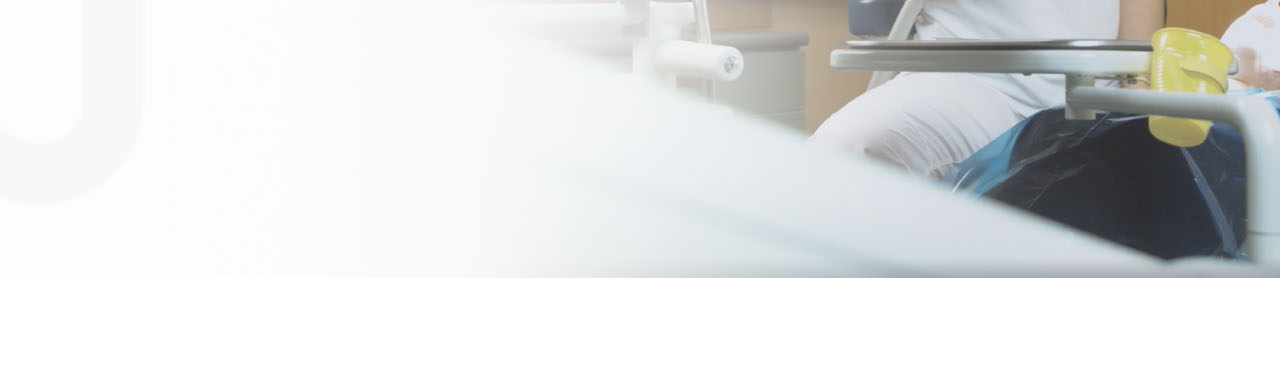
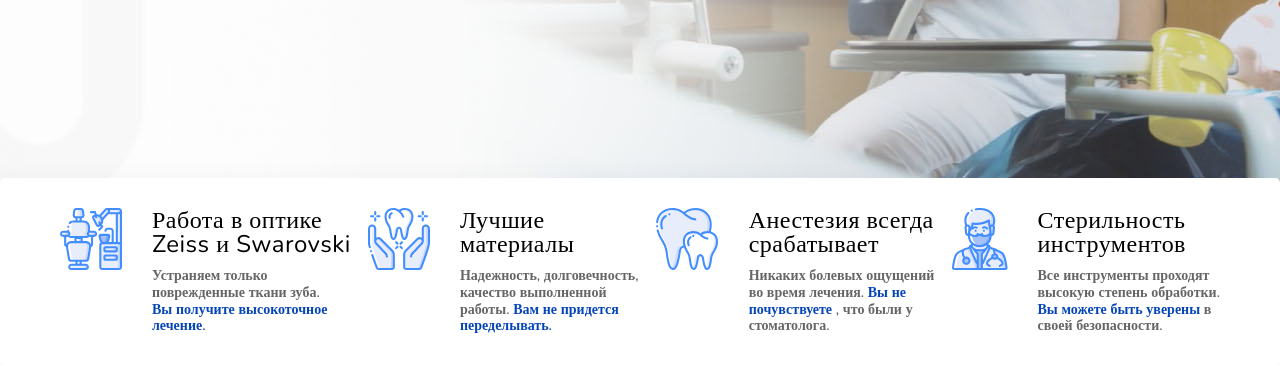
Before and after one commit to EvgenyArtemov/Delta_landing, a website built with webpack: page src/index.html in a window 1280 px wide. Shown: the part 590-955 px from the top of the page. Before the commit the page ends 868 px from the top, so only its background shows below. Built offline with nearby package versions, Linux system fonts and the light colour scheme.

Commit message:
+ advantages block

```diff
--- a/src/SCSS/Layout/_cta_block.scss
+++ b/src/SCSS/Layout/_cta_block.scss
@@ -6,8 +6,9 @@
     max-height: 750px;
     background-position: center center;
     background-repeat: no-repeat;
-    background-attachment: fixed;
-    // background-size: cover;
+    // background-attachment: fixed;
+    position: relative;
+    background-size: cover;
 
     &--header {
         display: flex;
@@ -35,4 +36,36 @@
             border-radius: 5px;
         }
     }
+
+    .cta__block--advantages {
+        background-color: white;
+        padding: 3rem 6rem;
+        border-radius: 5px;
+        position: absolute;
+        top: 65rem;
+        left: 50%;
+        box-shadow: 0px 4px 32px rgba(15, 27, 97, 0.06);
+        transform: translateX(-50%);
+
+        .advantages__item {
+            display: flex;
+            align-items: start;
+
+            &--icon {
+                margin-right: 3rem;
+            }
+
+            &--description > h2 {
+                @include font-h2--main;
+            }
+
+            &--description > p {
+                @include font-norm;
+                margin-top: 1.2rem;
+                font-size: 14px;
+                line-height: 120%;
+                color: $text-gray;
+            }
+        }
+    }
 }
--- a/src/SCSS/base.scss
+++ b/src/SCSS/base.scss
@@ -59,3 +59,7 @@ body {
     align-items: center;
     padding: 3rem 1rem;
 }
+
+.blue__text {
+    color: $main-blue;
+}
--- a/src/index.html
+++ b/src/index.html
@@ -40,6 +40,65 @@
                     <button class="schedule__visit">Записаться на приём</button>
                 </div>
             </div>
+            <div class="wrapper cta__block--advantages">
+                <div class="advantages__item">
+                    <img src="../src/img/advantages__icon1.svg" alt="advantages icon" class="advantages__item--icon">
+                    <div class="advantages__item--description">
+                        <h2>Работа в оптике <br>Zeiss и Swarovski</h2>
+                        <p>Устраняем только <br>поврежденные ткани зуба.<br>
+                           <span class="blue__text">
+                               Вы получите высокоточное
+                               <br>лечение.
+                            </span>
+                        </p>
+                    </div>
+                </div>
+                <div class="advantages__item">
+                    <img src="../src/img/advantages__icon2.svg" alt="advantages icon" class="advantages__item--icon">
+                    <div class="advantages__item--description">
+                        <h2>Лучшие <br> материалы</h2>
+                        <p>Надежность, долговечность,
+                            <br> качество выполненной
+                            <br>работы.
+                            <span class="blue__text">
+                                Вам не придется
+                                <br>переделывать.
+                            </span>
+                        </p>
+                    </div>
+                </div>
+                <div class="advantages__item">
+                    <img src="../src/img/advantages__icon3.svg" alt="advantages icon" class="advantages__item--icon">
+                    <div class="advantages__item--description">
+                        <h2>Анестезия всегда
+                            <br>срабатывает
+                        </h2>
+                        <p>Никаких болевых ощущений
+                            <br>во время лечения.
+                            <span class="blue__text">
+                                Вы не
+                                <br>почувствуете
+                            </span>
+                            , что были у
+                            <br>стоматолога.
+                        </p>
+                    </div>
+                </div>
+                <div class="advantages__item">
+                    <img src="../src/img/advantages__icon4.svg" alt="advantages icon" class="advantages__item--icon">
+                    <div class="advantages__item--description">
+                           <h2>Стерильность <br>инструментов</h2>
+                        <p>Все инструменты проходят<br>высокую степень обработки.<br>
+                            <span class="blue__text">
+                                Вы можете быть уверены
+                            </span>
+                            в
+                            <br>своей безопасности.
+                        </p>
+                    </div>
+                </div>
+
+            </div>
         </div>
     </main>
 </body>
```
Also changed, not shown: src/img/advantages__icon1.svg (added), src/img/advantages__icon2.svg (added), src/img/advantages__icon3.svg (added), src/img/advantages__icon4.svg (added).
